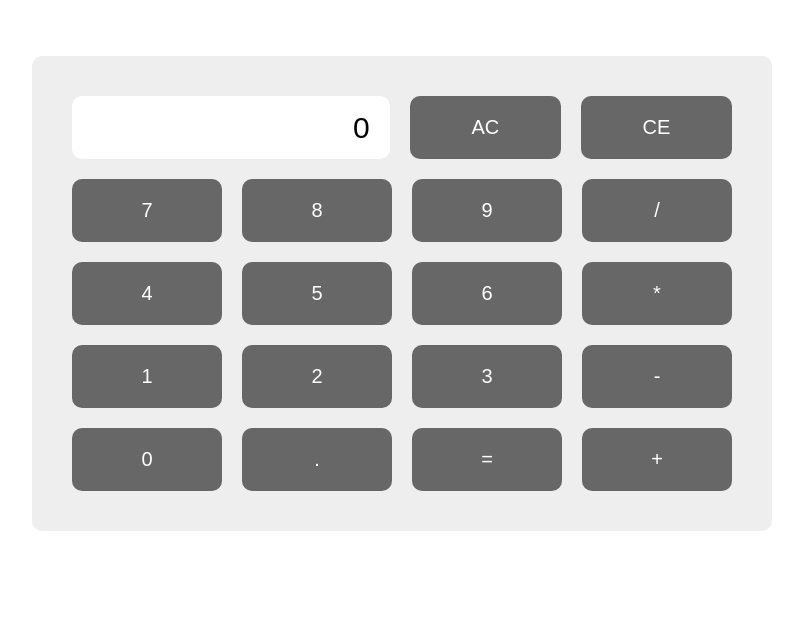
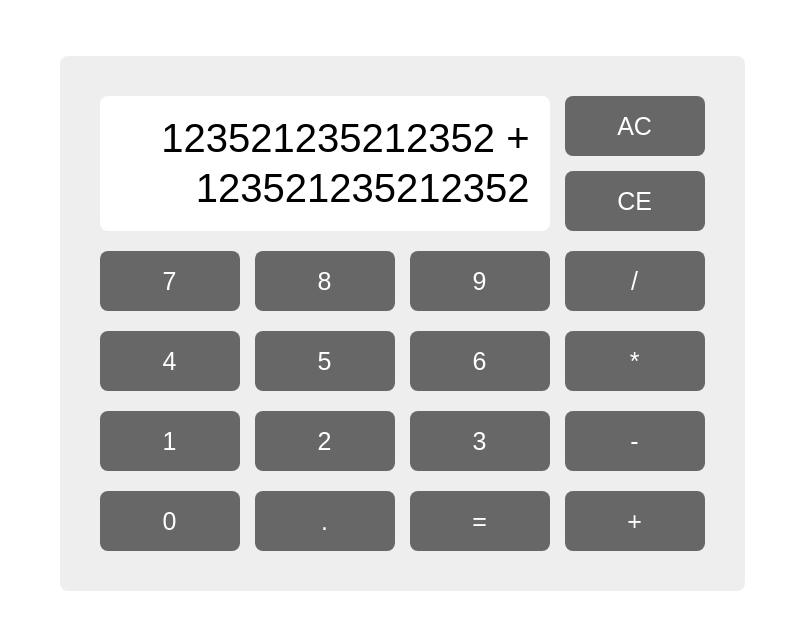
Before and after one commit to k-hain/calculator, a plain HTML site: page index.html in a window 1280 px wide. Shown: the whole page, without its empty margins (246-1049 px from the left). Drawn offline with Linux system fonts and the light colour scheme.

Commit message:
Modify display to fit both operands

```diff
--- a/index.html
+++ b/index.html
@@ -14,9 +14,19 @@
     <div id="calculatorContainer">
       <div id="calculator">
         <div class="btnRow">
-          <div id="display">0</div>
-          <button id="ac">AC</button>
-          <button id="ce">CE</button>
+          <div id="display">
+            <div id="displayTopRow">
+              <div id="operandA">123521235212352</div>
+              <div id="operator">+</div>
+            </div>
+            <div id="displayBottomRow">
+              <div id="operandB">123521235212352</div>
+            </div>
+          </div>
+          <div class="btnCol">
+            <button id="ac">AC</button>
+            <button id="ce">CE</button>
+          </div>
         </div>
         <div class="btnRow">
           <button id="7">7</button>
--- a/styles.css
+++ b/styles.css
@@ -11,13 +11,13 @@ html {
 }
 
 button {
-  font-size: 1rem;
-  padding: 1rem 1rem;
-  width: 8rem;
+  font-size: 1.25rem;
+  height: 3rem;
+  width: 7rem;
   background-color: rgb(104, 103, 103);
   color: white;
   border-width: 0;
-  border-radius: .5rem;
+  border-radius: 8px;
 }
 
 #calculatorContainer {
@@ -30,29 +30,36 @@ button {
 
 #calculator {
   background-color: rgb(238, 238, 238);
-  width: 37rem;
   padding: 2rem;
-  display: flex;
+  display: inline-flex;
   flex-direction: column;
   gap: 1rem;
-  border-radius: .5rem;
+  border-radius: 8px;
   margin: 0 auto;
 }
 
 #display {
   display: flex;
-  justify-content: right;
-  align-items: center;
+  justify-content: space-between;
+  align-items: top;
   background-color: white;
-  border-radius: .5rem;
-  padding: 0 1rem;
-  width: 17rem;
+  border-radius: 8px;
+  padding: 1rem;
   text-align: right;
-  font-size: 1.5rem;
+  font-size: 2rem;
+  flex-direction: column;
+  flex-grow: 1;
 }
 
-.btnRow {
-  display: flex;
-  gap: 1rem;
-  justify-content: space-between;
+.btnRow, .btnCol {
+  display: inline-flex;
+  gap: .75rem;
 }
+
+.btnCol {
+  flex-direction: column;
+}
+
+#operandA, #operator, #operandB {
+  display: inline-flex;
+}
```
